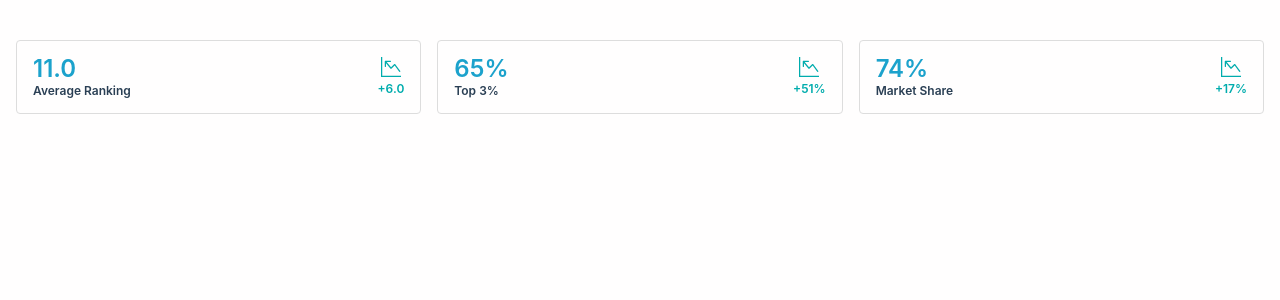
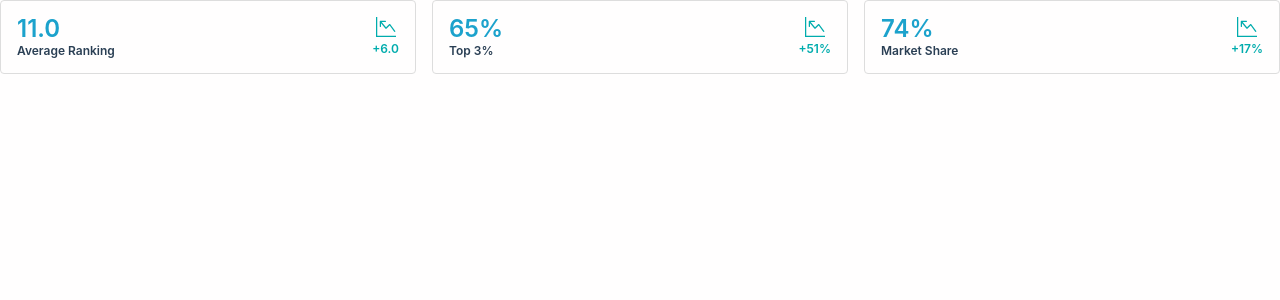
Before and after one commit to nbursa/trends-dash, a Vue app: page / in a window 1280 px wide. Shown: the top 300 px of the page. Built offline with nearby package versions, Linux system fonts and the light colour scheme; a web font is replaced by a local one.

Commit message:
fix: cleanup root

```diff
--- a/src/App.vue
+++ b/src/App.vue
@@ -3,7 +3,5 @@ import Dashboard from '@/pages/DashboardPage.vue'
 </script>
 
 <template>
-  <main class="max-w-7xl mx-auto px-4 py-10 bg-background">
-    <Dashboard />
-  </main>
+  <Dashboard />
 </template>
```
